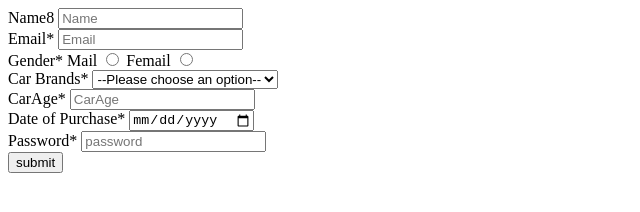
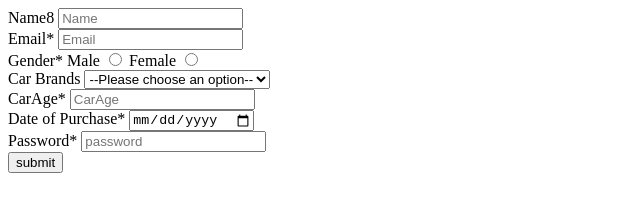
Before and after one commit to acciojob/car-insurance-form-Nrosy10, a website: page main.html in a window 1280 px wide. Shown: the full height of the page, 0-640 px from the left. Drawn offline with Linux system fonts and the light colour scheme.

Commit message:
created a submission

```diff
--- a/main.html
+++ b/main.html
@@ -22,14 +22,14 @@
 		 <div>
 
             <label for="Gender">Gender*</label>
-            <label for="gender_m">Mail</label>
+            <label for="gender_m">Male</label>
             <input type="radio" name="gender" id="gender_m" required>
-            <label for="gender_f">Femail</label>
+            <label for="gender_f">Female</label>
             <input type="radio" name="gender" id="gender_f" required>
 
         </div>
 
-        <label for="cars">Car Brands*</label>
+        <label for="cars">Car Brands</label>
         <select id="cars" name="cars">
 			<option value="" selected disabled>--Please choose an option--</option>
 			<option value="bmw">BMW</option>
@@ -37,8 +37,8 @@
 			<option value="mercedez">Mercedez</option>
 		</select>
         <div>
-            <label for="cage">CarAge*</label>
-            <input type="number" name="number" id="cage" placeholder="CarAge" required>
+            <label for="carage">CarAge*</label>
+            <input type="number" name="number" id="carage" placeholder="CarAge" required>
         </div>
         <div>
             <label for="dop">Date of Purchase*</label>
```
